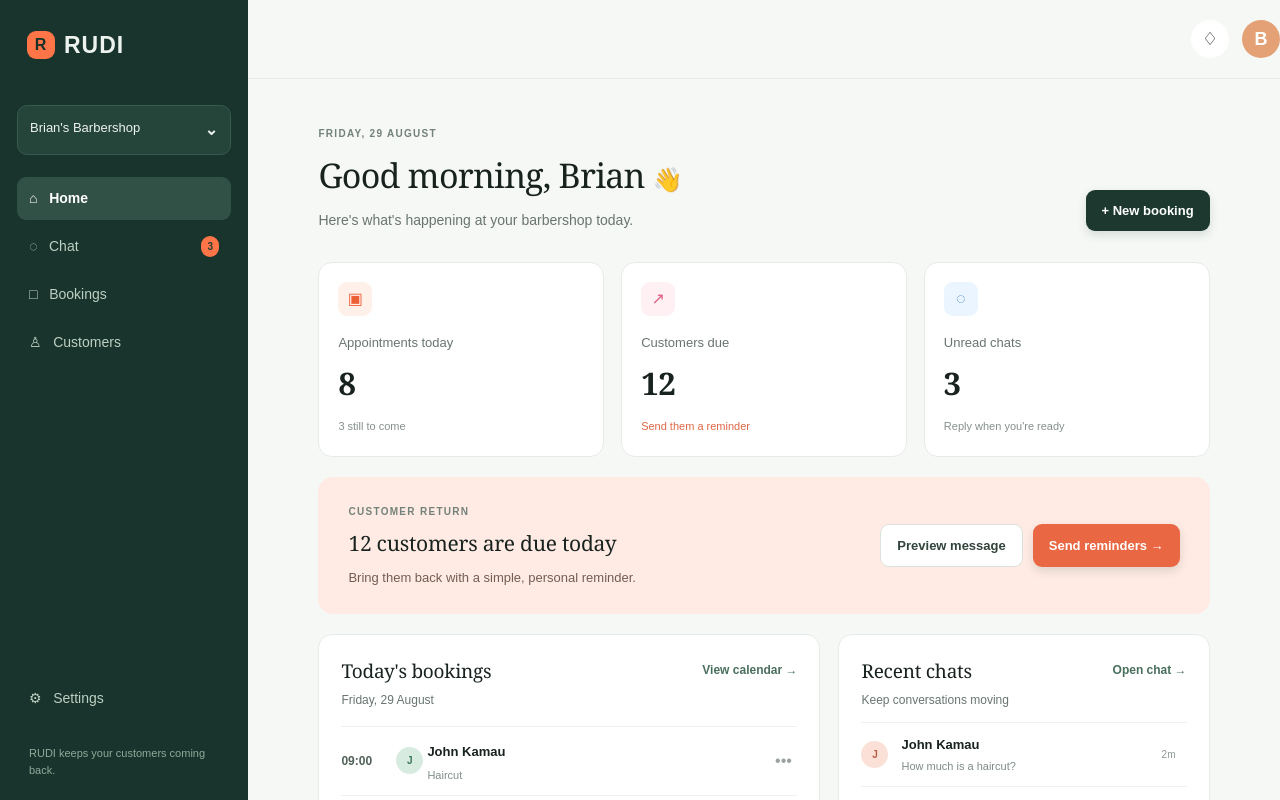
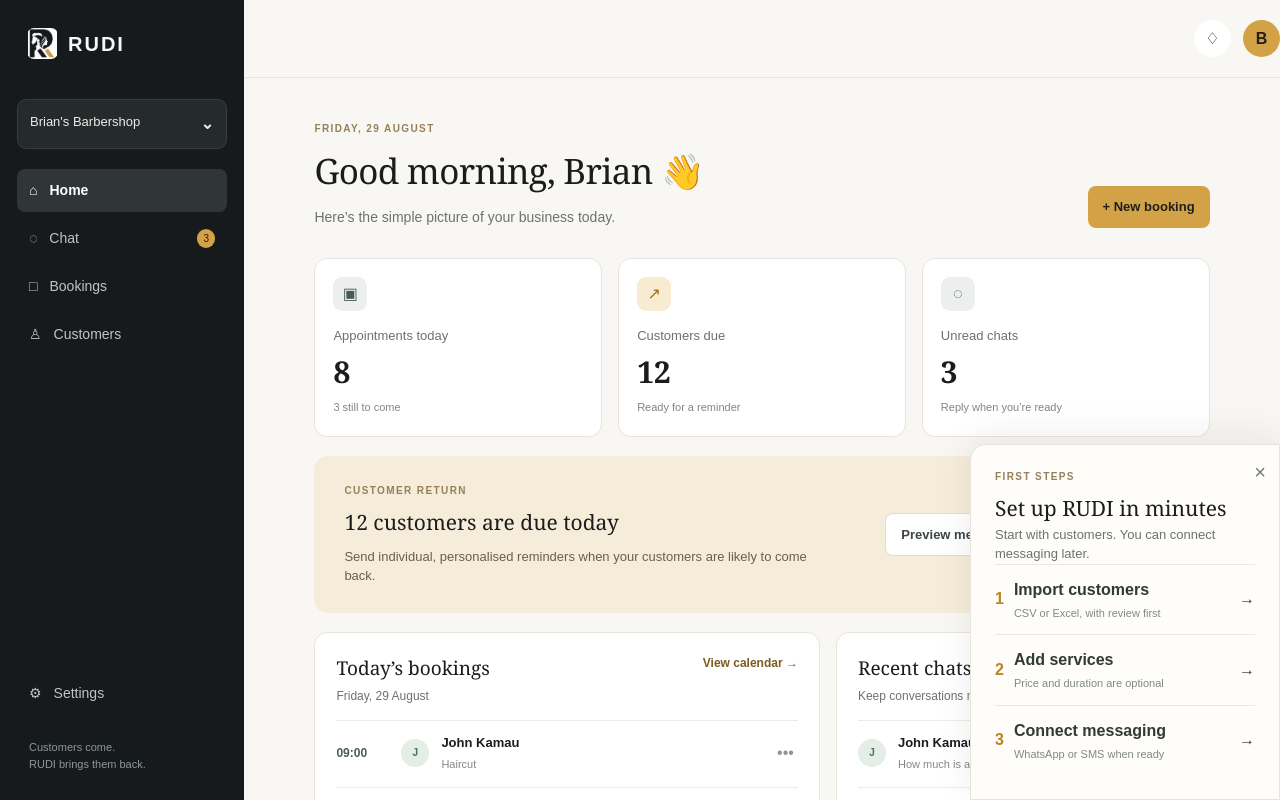
Before and after one commit to Sagide-del/RUDI-, a Next.js app: page / in a window 1280 px wide. Shown: the top 800 px of the page. Built offline with nearby package versions, Linux system fonts and the light colour scheme.

Commit message:
feat: apply RUDI brand and client-ready dashboard

```diff
--- a/app/page.tsx
+++ b/app/page.tsx
@@ -1,16 +1,43 @@
+'use client';
+
+import { useState } from 'react';
+
+const customers = [
+  ['John Kamau', 'Haircut + Beard', 'Due today', 'JK'],
+  ['Mary Wanjiku', 'Knotless braids', 'Due today', 'MW'],
+  ['Peter Otieno', 'Haircut', 'Due soon', 'PO'],
+];
 const bookings = [['09:00', 'John Kamau', 'Haircut'], ['10:00', 'Peter Otieno', 'Haircut + Beard'], ['11:30', 'James Mwangi', 'Beard trim']];
-const dueCustomers = [{ name: 'John Kamau', service: 'Haircut + Beard', due: 'Due today', initials: 'JK' }, { name: 'Mary Wanjiku', service: 'Knotless braids', due: 'Due today', initials: 'MW' }, { name: 'Peter Otieno', service: 'Haircut', due: 'Due soon', initials: 'PO' }];
 
 export default function Home() {
-  return <main className="app-shell">
-    <aside className="sidebar"><a className="brand" href="#top"><span>R</span> RUDI</a><p className="business-switch">Brian&apos;s Barbershop <b>⌄</b></p><nav aria-label="Primary navigation"><a className="active" href="#top">⌂ &nbsp; Home</a><a href="#chat">◌ &nbsp; Chat <em>3</em></a><a href="#bookings">□ &nbsp; Bookings</a><a href="#customers">♙ &nbsp; Customers</a></nav><div className="sidebar-bottom"><a href="#settings">⚙ &nbsp; Settings</a><p>RUDI keeps your customers coming back.</p></div></aside>
-    <section className="content" id="top"><header className="topbar"><div className="mobile-brand">RUDI</div><button className="icon-button" aria-label="Notifications">♢</button><button className="avatar" aria-label="Account menu">B</button></header>
-      <div className="page-intro"><div><p className="eyebrow">Friday, 29 August</p><h1>Good morning, Brian <span>👋</span></h1><p className="subtle">Here&apos;s what&apos;s happening at your barbershop today.</p></div><button className="primary">+ New booking</button></div>
-      <section className="metrics"><article><div className="metric-icon orange">▣</div><p>Appointments today</p><strong>8</strong><small>3 still to come</small></article><article><div className="metric-icon pink">↗</div><p>Customers due</p><strong>12</strong><small className="accent">Send them a reminder</small></article><article><div className="metric-icon blue">◌</div><p>Unread chats</p><strong>3</strong><small>Reply when you&apos;re ready</small></article></section>
-      <section className="reminder-card" id="customers"><div><p className="eyebrow">Customer return</p><h2>12 customers are due today</h2><p>Bring them back with a simple, personal reminder.</p></div><div className="reminder-actions"><button className="light-button">Preview message</button><button className="dark-button">Send reminders →</button></div></section>
-      <div className="dashboard-grid"><section className="panel" id="bookings"><div className="panel-heading"><div><h2>Today&apos;s bookings</h2><p>Friday, 29 August</p></div><a href="#bookings">View calendar →</a></div><div className="booking-list">{bookings.map(([time, name, service]) => <div className="booking" key={time}><time>{time}</time><span className="customer-dot">{name.charAt(0)}</span><div><strong>{name}</strong><p>{service}</p></div><button aria-label={`More options for ${name}`}>•••</button></div>)}</div></section>
-      <section className="panel" id="chat"><div className="panel-heading"><div><h2>Recent chats</h2><p>Keep conversations moving</p></div><a href="#chat">Open chat →</a></div><div className="chat-list"><div><span className="customer-dot coral">J</span><p><strong>John Kamau</strong><br/><small>How much is a haircut?</small></p><time>2m</time></div><div><span className="customer-dot purple">M</span><p><strong>Mary Wanjiku</strong><br/><small>Tomorrow at 10 works for me.</small></p><time>28m</time></div><div><span className="customer-dot gold">P</span><p><strong>Peter Otieno</strong><br/><small>Thanks, see you then!</small></p><time>1h</time></div></div></section></div>
-      <section className="panel due-panel"><div className="panel-heading"><div><h2>Customers to remind</h2><p>Based on their usual visit schedule</p></div><a href="#customers">View all customers →</a></div><div className="due-list">{dueCustomers.map((customer) => <div key={customer.name}><span className="customer-dot green">{customer.initials}</span><p><strong>{customer.name}</strong><small>{customer.service}</small></p><span className={customer.due === 'Due today' ? 'status due' : 'status'}>{customer.due}</span><button className="row-action">Remind</button></div>)}</div></section>
-      <section className="setup-card"><div className="setup-number">01</div><div><h2>Start with your customers</h2><p>Import a CSV or Excel file, or add a customer in seconds. We&apos;ll never access contacts without your permission.</p></div><div className="setup-actions"><button className="light-button">+ Add customer</button><button className="dark-button">Import customers</button></div></section>
-    </section></main>;
+  const [tab, setTab] = useState('Home');
+  const [showSetup, setShowSetup] = useState(true);
+  const [notice, setNotice] = useState('');
+  const action = (message: string) => setNotice(message);
+
+  return <main className="rudi-app">
+    <aside className="rudi-sidebar">
+      <a className="rudi-brand" href="#top"><img src="/rudi-logo.png" alt="RUDI"/><span>RUDI</span></a>
+      <button className="business-picker">Brian&apos;s Barbershop <b>⌄</b></button>
+      <nav aria-label="RUDI navigation">{['Home', 'Chat', 'Bookings', 'Customers'].map((item) => <button key={item} onClick={() => setTab(item)} className={tab === item ? 'selected' : ''}>{item === 'Home' ? '⌂' : item === 'Chat' ? '◌' : item === 'Bookings' ? '□' : '♙'} <span>{item}</span>{item === 'Chat' && <em>3</em>}</button>)}</nav>
+      <div className="side-footer"><button onClick={() => action('Settings are opening soon.')}>⚙ <span>Settings</span></button><p>Customers come.<br/>RUDI brings them back.</p></div>
+    </aside>
+
+    <section className="rudi-content" id="top">
+      <header className="rudi-topbar"><div className="mobile-logo"><img src="/rudi-logo.png" alt="RUDI"/>RUDI</div><button aria-label="Notifications" className="round-button">♢</button><button aria-label="Account" className="profile-button">B</button></header>
+      {notice && <button className="notice" onClick={() => setNotice('')}>{notice} <span>×</span></button>}
+      <div className="hero"><div><p className="kicker">Friday, 29 August</p><h1>{tab === 'Home' ? <>Good morning, Brian <span>👋</span></> : tab}</h1><p>{tab === 'Home' ? 'Here’s the simple picture of your business today.' : `Manage your ${tab.toLowerCase()} without the clutter.`}</p></div><button className="gold-button" onClick={() => action('New booking form is next in this build.')}>+ New booking</button></div>
+
+      {tab === 'Home' && <>
+        <section className="metric-grid"><Metric icon="▣" label="Appointments today" value="8" detail="3 still to come"/><Metric icon="↗" label="Customers due" value="12" detail="Ready for a reminder" gold/><Metric icon="◌" label="Unread chats" value="3" detail="Reply when you’re ready"/></section>
+        <section className="return-card"><div><p className="kicker">Customer return</p><h2>12 customers are due today</h2><p>Send individual, personalised reminders when your customers are likely to come back.</p></div><div><button className="outline-button" onClick={() => action('Message preview is being prepared.')}>Preview message</button><button className="ink-button" onClick={() => action('Reminders will send after WhatsApp or SMS is connected.')}>Send reminders →</button></div></section>
+        <div className="two-column"><section className="card"><CardHead title="Today’s bookings" detail="Friday, 29 August" link="View calendar" onClick={() => setTab('Bookings')}/><div className="booking-list">{bookings.map(([time,name,service]) => <div key={time}><time>{time}</time><i>{name[0]}</i><p><b>{name}</b><small>{service}</small></p><button aria-label="Booking options">•••</button></div>)}</div></section><section className="card"><CardHead title="Recent chats" detail="Keep conversations moving" link="Open chat" onClick={() => setTab('Chat')}/><div className="chat-list">{[['J','John Kamau','How much is a haircut?','2m'],['M','Mary Wanjiku','Tomorrow at 10 works for me.','28m'],['P','Peter Otieno','Thanks, see you then!','1h']].map(([i,n,m,t]) => <div key={n}><i>{i}</i><p><b>{n}</b><small>{m}</small></p><time>{t}</time></div>)}</div></section></div>
+        <section className="card customers-card"><CardHead title="Customers to remind" detail="Based on their usual visit schedule" link="View customers" onClick={() => setTab('Customers')}/>{customers.map(([name,service,status,initials]) => <div className="customer-row" key={name}><i>{initials}</i><p><b>{name}</b><small>{service}</small></p><span className={status === 'Due today' ? 'due' : 'soon'}>{status}</span><button className="outline-button" onClick={() => action(`Reminder prepared for ${name}.`)}>Remind</button></div>)}</section>
+      </>}
+      {tab !== 'Home' && <section className="empty-surface"><img src="/rudi-logo.png" alt=""/><h2>{tab} is being connected</h2><p>The secure RUDI API is ready. This screen is the next product slice and will use your business data—not sample data.</p><button className="gold-button" onClick={() => setTab('Home')}>Back to home</button></section>}
+    </section>
+    {showSetup && <section className="setup-drawer"><button className="close" onClick={() => setShowSetup(false)} aria-label="Close setup">×</button><p className="kicker">First steps</p><h2>Set up RUDI in minutes</h2><p>Start with customers. You can connect messaging later.</p><button className="drawer-step" onClick={() => setTab('Customers')}><b>1</b><span><strong>Import customers</strong><small>CSV or Excel, with review first</small></span>→</button><button className="drawer-step" onClick={() => action('Service setup is next.')}><b>2</b><span><strong>Add services</strong><small>Price and duration are optional</small></span>→</button><button className="drawer-step" onClick={() => action('Messaging setup is next.')}><b>3</b><span><strong>Connect messaging</strong><small>WhatsApp or SMS when ready</small></span>→</button></section>}
+  </main>;
 }
+function Metric({icon,label,value,detail,gold=false}:{icon:string,label:string,value:string,detail:string,gold?:boolean}) { return <article className="metric"><i className={gold?'gold-icon':''}>{icon}</i><p>{label}</p><strong>{value}</strong><small>{detail}</small></article>; }
+function CardHead({title,detail,link,onClick}:{title:string,detail:string,link:string,onClick:()=>void}) { return <header className="card-head"><div><h2>{title}</h2><p>{detail}</p></div><button onClick={onClick}>{link} →</button></header>; }
```
Also changed, not shown: app/globals.css, public/rudi-logo.png (added).
